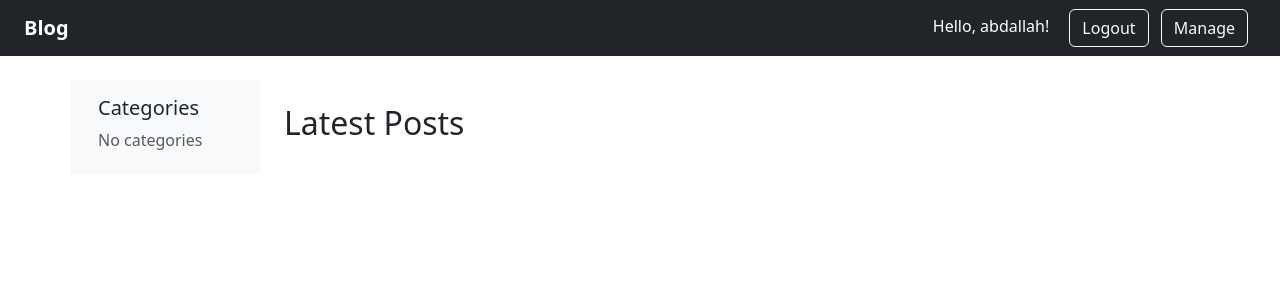
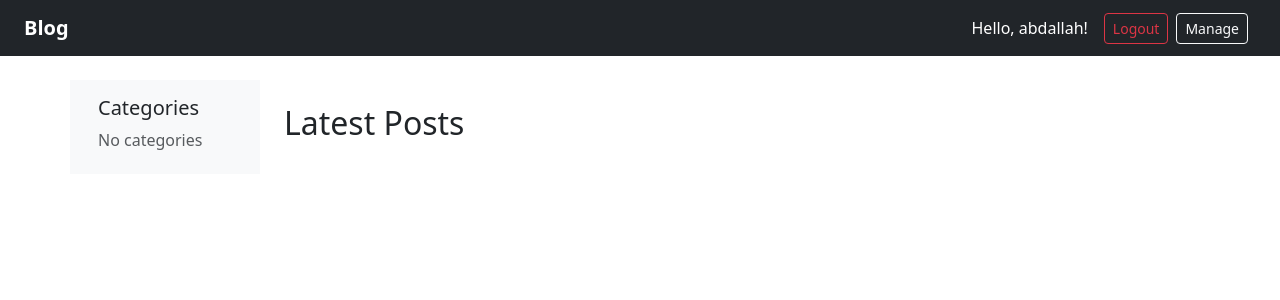
Before and after one commit to abdallah-9a/django, a Django app: page / in a window 1280 px wide. Shown: the top 300 px of the page. Run offline with Django 3.2, Linux system fonts and the light colour scheme; a user stored in the database is signed in; data that the repository does not hold is empty; parts of the project's set-up code (start-up, migrations or seed data) failed here and were passed over.

Commit message:
Add Login, and Logout registrations

```diff
--- a/blog/blog/settings.py
+++ b/blog/blog/settings.py
@@ -134,3 +134,7 @@ STATICFILES_DIRS = [BASE_DIR / 'static']
 # https://docs.djangoproject.com/en/3.2/ref/settings/#default-auto-field
 
 DEFAULT_AUTO_FIELD = "django.db.models.BigAutoField"
+
+LOGIN_REDIRECT_URL = 'home'
+LOGOUT_REDIRECT_URL = 'home'
+LOGIN_URL = 'login'
--- a/blog/blog/urls.py
+++ b/blog/blog/urls.py
@@ -20,4 +20,5 @@ from django.urls import path, include
 urlpatterns = [
     path("admin/", admin.site.urls),
     path("", include("posts.urls")),
+    path("users/",include("django.contrib.auth.urls")),
 ]
--- a/blog/templates/header.html
+++ b/blog/templates/header.html
@@ -1,15 +1,24 @@
 <nav class="navbar navbar-expand-lg navbar-dark bg-dark px-4">
   <a class="navbar-brand fw-bold" href="{% url 'home' %}">Blog</a>
 
-  <div class="ms-auto">
+  <div class="ms-auto d-flex align-items-center">
     {% if user.is_authenticated %}
     <span class="text-white me-3">Hello, {{ user.username }}!</span>
-    <a class="btn btn-outline-light me-2" href="###">Logout</a>
-    {%if user.is_superuser%}
-    <a class="btn btn-outline-light me-2" href="###">Manage</a>
-    {%endif%} {% else %}
-    <a class="btn btn-outline-light me-2" href="###">Login</a>
-    <a class="btn btn-primary" href="###">Register</a>
+
+    <form action="{% url 'logout' %}" method="post" class="me-2">
+      {% csrf_token %}
+      <button type="submit" class="btn btn-outline-danger btn-sm">
+        Logout
+      </button>
+    </form>
+
+    {% if user.is_superuser %}
+    <a class="btn btn-outline-light btn-sm me-2" href="#">Manage</a>
+    {% endif %} {% else %}
+    <a class="btn btn-outline-light btn-sm me-2" href="{% url 'login' %}"
+      >Login</a
+    >
+    <a class="btn btn-primary btn-sm" href="#">Register</a>
     {% endif %}
   </div>
 </nav>
```
Also changed, not shown: blog/templates/registration/login.html (added, +40 -0 lines).
